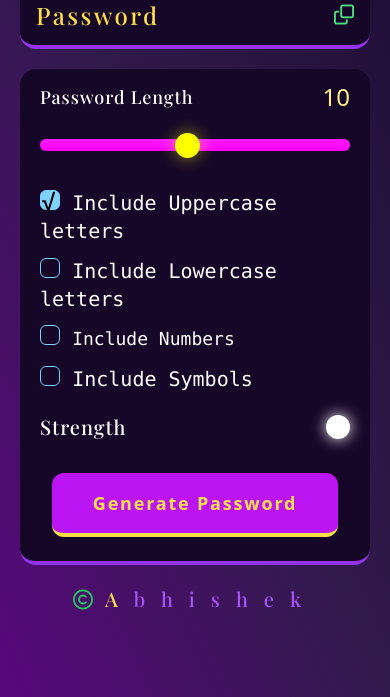
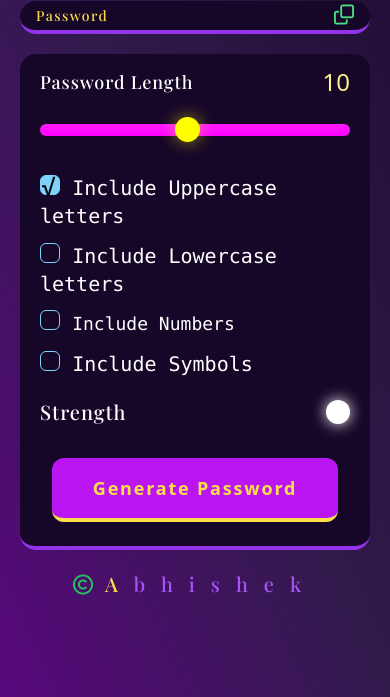
Before and after one commit to abhishek-2k23/Password-Generator, a website built with Vite: page index.html in a window 390 px wide. Shown: the part 147-844 px from the top of the page. Built offline with nearby package versions, Linux system fonts and the light colour scheme; a web font is replaced by a local one.

Commit message:
Add files via upload

```diff
--- a/index.html
+++ b/index.html
@@ -14,13 +14,13 @@
 
 </head>
 <body class="flex justify-center items-center ">
-    <div class="container flex flex-col justify-center items-center w-[100vw] h-[100vh] gap-5 gap-x-0 md:p-0 p-5">
+    <div class="container flex flex-col justify-center items-center w-[100vw] h-[100vh] gap-5 gap-x-0 md:p-0 px-5 py-2">
         <!-- heading -->
         <h1 class="text-white text-xl md:text-3xl font-semibold tracking-wider font-playfair">PASSWORD GENERATOR</h1>
 
         <!-- generated box -->
-        <div class="bg-[#160628] w-full md:w-[29%] md:h-20 h-16 flex justify-between items-center border-b-4 border-purple-600 rounded-2xl px-4">
-            <div class=" justify-start text-white"><p class="G-Password-box text-2xl text-yellow-300  tracking-widest font-playfair">Password</p></div>
+        <div class="bg-[#160628] w-full md:w-[29%] md:h-20 h-18 flex justify-between items-center border-b-4 border-purple-600 rounded-2xl px-4">
+            <div class=" justify-start text-white"><p class="G-Password-box md:text-2xl text-[14px] text-yellow-300  tracking-widest font-playfair py-1">Password</p></div>
             <!-- copy button box -->
             <div class="copy justify-end text-green-400 text-xl cursor-pointer relative">
                 <span class="cpy-box absolute -top-10 -left-10 px-3 bg-purple-500 rounded-xl text-yellow-300 transition-all duration-[2s] ease-in-out"> </span>
--- a/index.js
+++ b/index.js
@@ -175,5 +175,11 @@ function shufflepassword(array)
     }
     let str = "";
     array.forEach((value)=>str+=value)
+
+if(str.length >18)
+{
+    console.log("calcStrength");
+    GeneratedPsd.style.fontsize = "12px"
+}
     return str;
 }
```
